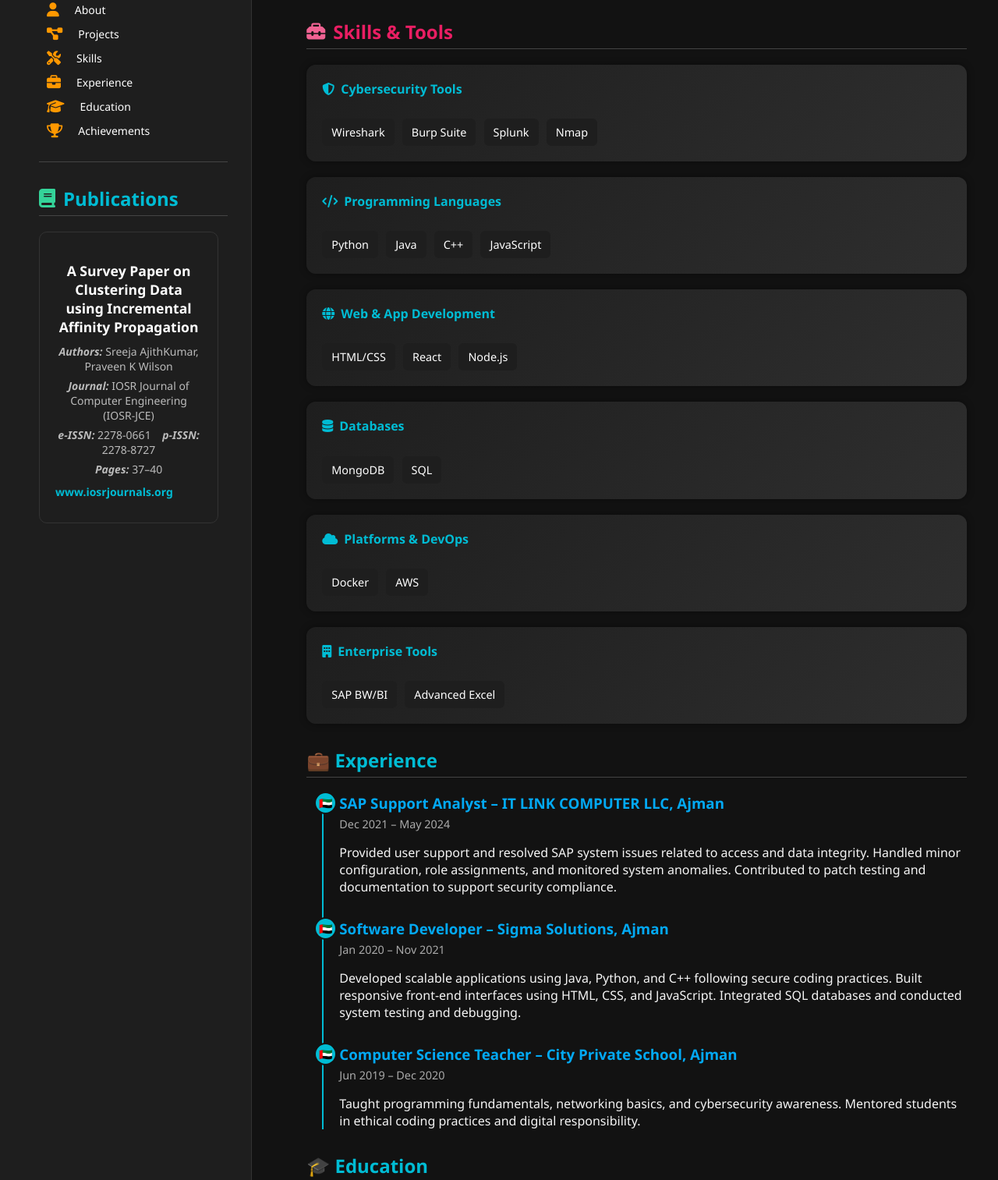
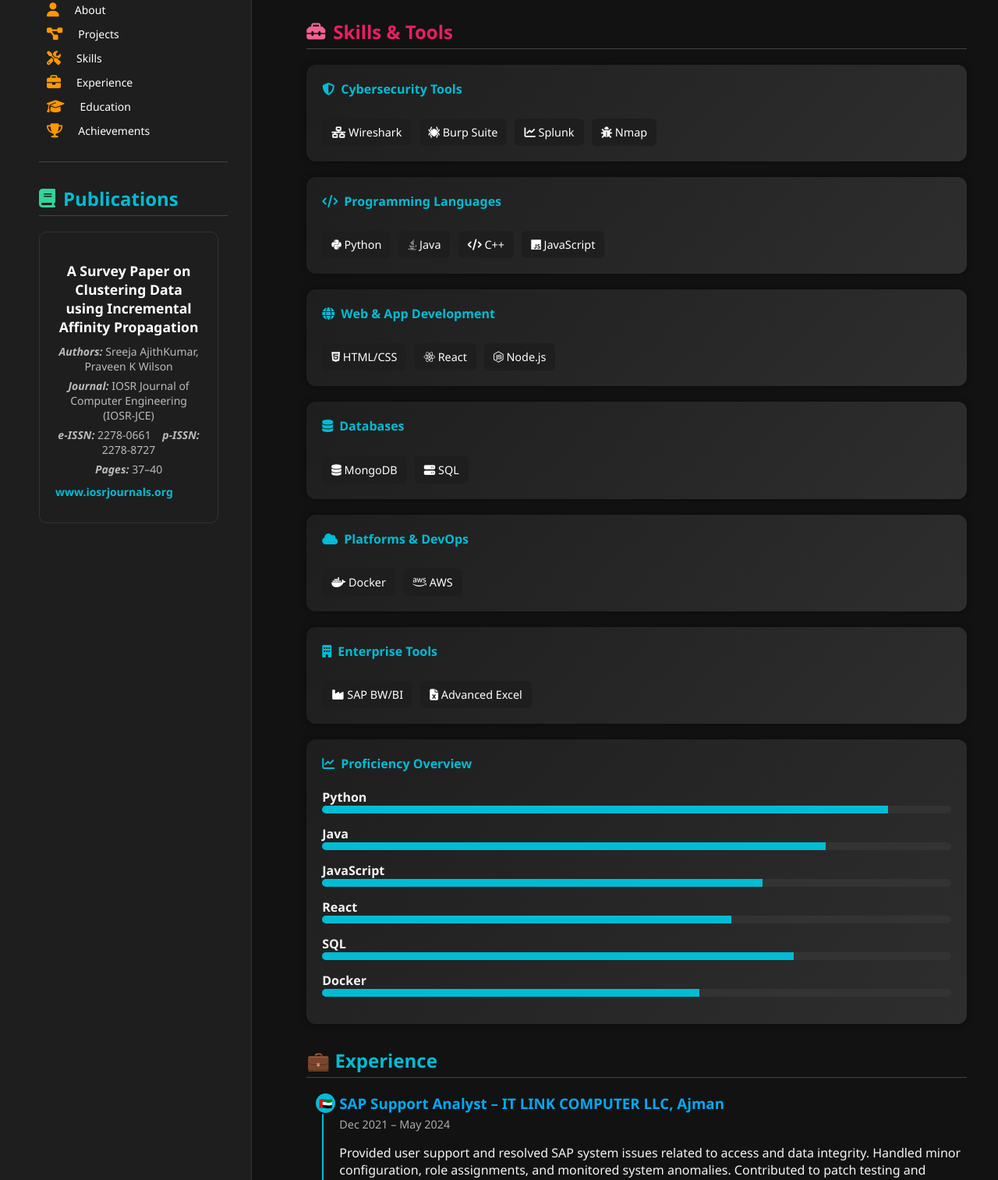
Before and after one commit to Sreeja-A/Sreeja-A.github.io, a plain HTML site: page index.html in a window 1280 px wide. Shown: the part 674-2187 px from the top of the page at 78% size. Drawn offline with Linux system fonts and the light colour scheme.

Commit message:
Update index.html

```diff
--- a/index.html
+++ b/index.html
@@ -348,30 +348,62 @@
   </h2>
   <div class="skill-card">
     <h4><i class="fas fa-shield-alt"></i> Cybersecurity Tools</h4>
-    <div class="tools"><span>Wireshark</span> <span>Burp Suite</span> <span>Splunk</span> <span>Nmap</span></div>
+    <div class="tools">
+      <span><i class="fas fa-network-wired"></i> Wireshark</span>
+      <span><i class="fas fa-spider"></i> Burp Suite</span>
+      <span><i class="fas fa-chart-line"></i> Splunk</span>
+      <span><i class="fas fa-bug"></i> Nmap</span>
+    </div>
   </div>
   <div class="skill-card">
     <h4><i class="fas fa-code"></i> Programming Languages</h4>
-    <div class="tools"><span>Python</span> <span>Java</span> <span>C++</span> <span>JavaScript</span></div>
+    <div class="tools">
+      <span><i class="fab fa-python"></i> Python</span>
+      <span><i class="fab fa-java"></i> Java</span>
+      <span><i class="fas fa-code"></i> C++</span>
+      <span><i class="fab fa-js"></i> JavaScript</span>
+    </div>
   </div>
   <div class="skill-card">
     <h4><i class="fas fa-globe"></i> Web & App Development</h4>
-    <div class="tools"><span>HTML/CSS</span> <span>React</span> <span>Node.js</span></div>
+    <div class="tools">
+      <span><i class="fab fa-html5"></i> HTML/CSS</span>
+      <span><i class="fab fa-react"></i> React</span>
+      <span><i class="fab fa-node-js"></i> Node.js</span>
+    </div>
   </div>
   <div class="skill-card">
     <h4><i class="fas fa-database"></i> Databases</h4>
-    <div class="tools"><span>MongoDB</span> <span>SQL</span></div>
+    <div class="tools">
+      <span><i class="fas fa-database"></i> MongoDB</span>
+      <span><i class="fas fa-server"></i> SQL</span>
+    </div>
   </div>
   <div class="skill-card">
     <h4><i class="fas fa-cloud"></i> Platforms & DevOps</h4>
-    <div class="tools"><span>Docker</span> <span>AWS</span></div>
+    <div class="tools">
+      <span><i class="fab fa-docker"></i> Docker</span>
+      <span><i class="fab fa-aws"></i> AWS</span>
+    </div>
   </div>
   <div class="skill-card">
     <h4><i class="fas fa-building"></i> Enterprise Tools</h4>
-    <div class="tools"><span>SAP BW/BI</span> <span>Advanced Excel</span></div>
+    <div class="tools">
+      <span><i class="fas fa-industry"></i> SAP BW/BI</span>
+      <span><i class="fas fa-file-excel"></i> Advanced Excel</span>
+    </div>
   </div>
+  <div class="skill-card">
+    <h4><i class="fas fa-chart-line"></i> Proficiency Overview</h4>
+    <div style="margin: 15px 0;"><strong>Python</strong><div style="background: #333; border-radius: 6px; overflow: hidden; height: 10px;"><div style="width: 90%; background: #00bcd4; height: 100%;"></div></div></div>
+    <div style="margin: 15px 0;"><strong>Java</strong><div style="background: #333; border-radius: 6px; overflow: hidden; height: 10px;"><div style="width: 80%; background: #00bcd4; height: 100%;"></div></div></div>
+    <div style="margin: 15px 0;"><strong>JavaScript</strong><div style="background: #333; border-radius: 6px; overflow: hidden; height: 10px;"><div style="width: 70%; background: #00bcd4; height: 100%;"></div></div></div>
+    <div style="margin: 15px 0;"><strong>React</strong><div style="background: #333; border-radius: 6px; overflow: hidden; height: 10px;"><div style="width: 65%; background: #00bcd4; height: 100%;"></div></div></div>
+    <div style="margin: 15px 0;"><strong>SQL</strong><div style="background: #333; border-radius: 6px; overflow: hidden; height: 10px;"><div style="width: 75%; background: #00bcd4; height: 100%;"></div></div></div>
+    <div style="margin: 15px 0;"><strong>Docker</strong><div style="background: #333; border-radius: 6px; overflow: hidden; height: 10px;"><div style="width: 60%; background: #00bcd4; height: 100%;"></div></div></div>
+  </div>
+</section>
 
-</section>
 
 
     <section id="experience" class="section">
```
